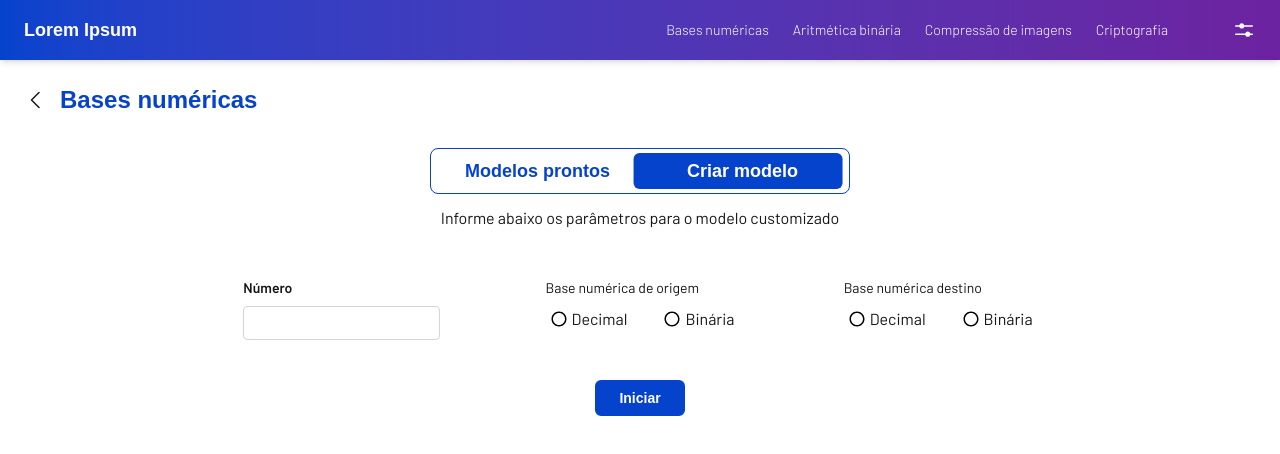
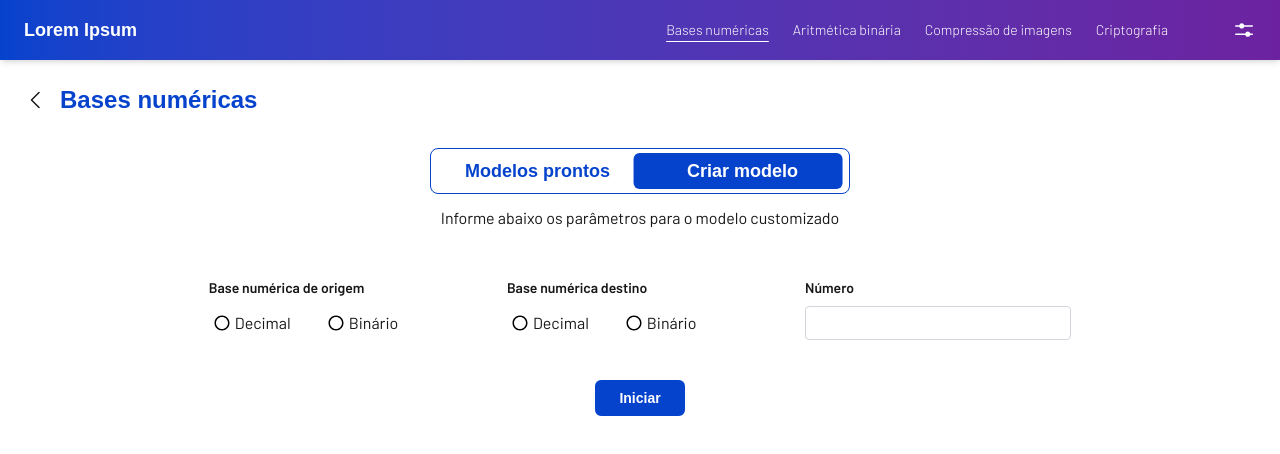
Before and after one commit to beatrizqs/tcc, a Next.js app in the folder projeto-tcc/: page /bases-numericas/parametros in a window 1280 px wide. Both pictures are taken after a click on the button "Criar modelo". Shown: the top 454 px of the page. Built offline with nearby package versions, Linux system fonts and the light colour scheme; a web font is replaced by a local one.

Commit message:
Validação de erros na tela de parâmetros

```diff
--- a/projeto-tcc/app/bases-numericas/funcionamento/binario-decimal/page.tsx
+++ b/projeto-tcc/app/bases-numericas/funcionamento/binario-decimal/page.tsx
@@ -0,0 +1,5 @@
+"use client";
+
+export default function BinarioDecimal() {
+  return <div></div>;
+}
--- a/projeto-tcc/app/bases-numericas/funcionamento/decimal-binario/page.tsx
+++ b/projeto-tcc/app/bases-numericas/funcionamento/decimal-binario/page.tsx
@@ -0,0 +1,5 @@
+"use client";
+
+export default function DecimalBinario() {
+  return <div></div>;
+}
--- a/projeto-tcc/app/bases-numericas/parametros/page.tsx
+++ b/projeto-tcc/app/bases-numericas/parametros/page.tsx
@@ -1,46 +1,104 @@
 "use client";
 
-import ParamsPage, { Field } from "@/components/ParamsPage";
+import ParamsPage, { Field, Mode, ValidationResult } from "@/components/ParamsPage";
 import { TableRow } from "@/components/Table";
 import { model } from "@/lib/models/bases-numericas";
+import { BASE_LABELS, BASES, isBinary } from "@/utils/bases";
+import { useRouter } from "next/navigation";
 import { useState } from "react";
 
 export default function BasesNumericas() {
-  const [values, setValues] = useState<Record<string, number | string>>({});
-  const [selectedModel, setSelectedModel] = useState<TableRow>();
+  const router = useRouter();
 
-  function handleChange(name: string, value: number | string) {
+  const [values, setValues] = useState<Record<string, number | string>>({}); // Valores customizados
+  const [selectedModel, setSelectedModel] = useState<TableRow>(); // Modelo pré-definido
+
+  const [mode, setMode] = useState<Mode>("preset");
+
+  const onSave = () => {
+    const source = mode === "preset" ? selectedModel : values;
+
+    if (!source) return;
+
+    const { numero, baseOrigem, baseDestino } = source;
+
+    if (baseOrigem === BASES.DECIMAL && baseDestino === BASES.BINARY) {
+      router.push(
+        `/bases-numericas/funcionamento/decimal-binario?numero=${numero}`
+      );
+    } else if (baseOrigem === BASES.BINARY && baseDestino === BASES.DECIMAL) {
+      router.push(
+        `/bases-numericas/funcionamento/binario-decimal?numero=${numero}`
+      );
+    }
+  };
+
+  const handleChange = (name: string, value: number | string) => {
     setValues((prev) => ({
       ...prev,
       [name]: value,
     }));
+  };
+
+  function validateFields(): ValidationResult {
+    const errors: Record<string, string> = {};
+
+    if (mode === "preset") {
+      if (!selectedModel) {
+        errors.model = "Selecione um modelo";
+      }
+    } else {
+      // Não permite campos vazios
+      for (const field of fields) {
+        if (!values[field.name]) {
+          errors[field.name] = "Campo obrigatório";
+        }
+      }
+
+      // Não permite selecionar mesma base para origem e destino
+      if (values.baseOrigem && values.baseDestino && values.baseOrigem === values.baseDestino) {
+        errors.baseDestino = "Base destino deve ser diferente da base de origem"
+      }
+
+      if (values.baseOrigem && values.baseOrigem === BASES.BINARY) {
+        // Valida dígitos para número binário
+        if (!isBinary(values.numero.toString())) {
+          errors.numero = "Valor deve ser compatível com a base de origem selecionada"
+        }
+      }
+    }
+
+    return {
+      isValid: Object.keys(errors).length === 0,
+      errors,
+    };
   }
 
   const options = [
     {
-      label: "Decimal",
-      value: "decimal",
+      label: BASE_LABELS[BASES.DECIMAL],
+      value: BASES.DECIMAL,
     },
     {
-      label: "Binária",
-      value: "binaria",
+      label: BASE_LABELS[BASES.BINARY],
+      value: BASES.BINARY,
     },
   ];
 
   const fields: Field[] = [
-    { type: "number", name: "numero", label: "Número" },
     {
       type: "radio",
-      name: "base-origem",
+      name: "baseOrigem",
       label: "Base numérica de origem",
       options: options,
     },
     {
       type: "radio",
-      name: "base-destino",
+      name: "baseDestino",
       label: "Base numérica destino",
       options: options,
     },
+    { type: "input", name: "numero", label: "Número" },
   ];
 
   const table = {
@@ -71,6 +129,10 @@ export default function BasesNumericas() {
         onChange={handleChange}
         selectedModel={selectedModel}
         onSelectModel={setSelectedModel}
+        onSave={onSave}
+        mode={mode}
+        onModeChange={setMode}
+        validateFields={validateFields}
       />
     </div>
   );
--- a/projeto-tcc/components/Input.tsx
+++ b/projeto-tcc/components/Input.tsx
@@ -1,31 +1,32 @@
 type InputProps = {
   value: string;
   label: string;
-  type: "number" | "text";
   onChange: (value: string) => void;
-  allow?: RegExp;
-};
+  error?: string;
+} & Omit<React.InputHTMLAttributes<HTMLInputElement>, "onChange" | "value">;
 
 export default function Input({
   value,
   onChange,
-  allow,
   label,
-  type = "text",
+  error,
   ...props
-}: InputProps & React.InputHTMLAttributes<HTMLInputElement>) {
-  function handleChange(e: React.ChangeEvent<HTMLInputElement>) {
-    const next = e.target.value;
-
-    if (allow && !allow.test(next)) return;
-
-    onChange(next);
-  }
+}: InputProps) {
 
   return (
-    <div className="flex flex-col gap-2">
-      <p className="font-common text-sm font-semibold">{label}</p>
-      <input {...props} value={value} onChange={handleChange} type={type} className="border border-gray-300 rounded-sm py-1 px-1.5 font-common"/>
+    <div className="flex flex-col w-full">
+      <p className="font-common text-sm font-semibold mb-2">{label}</p>
+      <input
+        {...props}
+        value={value}
+        onChange={(e) => {onChange(e.target.value)}}
+        className={`border ${
+          error ? "border-red-500 border-2" : "border-gray-300"
+        } rounded-sm py-1 px-1.5 font-common`}
+      />
+      {error && (
+        <p className="text-red-500 font-common text-xs mt-1 break-words w-full">{error}</p>
+      )}
     </div>
   );
 }
--- a/projeto-tcc/components/ParamsPage.tsx
+++ b/projeto-tcc/components/ParamsPage.tsx
@@ -1,36 +1,36 @@
 /* eslint-disable @typescript-eslint/no-explicit-any */
-import { useState } from "react";
 import SidePageTitle from "./SidePageTitle";
 import Tabs from "./Tabs";
 import Table, { TableRow } from "./Table";
 import Input from "./Input";
-import RadioComponent from "./RadioGroup";
+import RadioComponent, { Options } from "./RadioGroup";
 import Button from "./Button";
+import { BASES, binaryRegex, decimalRegex } from "@/utils/bases";
+import { useState } from "react";
+
+export type Mode = "preset" | "custom";
 
 export type Field =
   | {
-      type: "text" | "number";
+      type: "input";
       name: string;
       label: string;
       placeholder?: string;
       className?: string;
+      allow?: RegExp;
     }
   | {
       type: "radio";
       name: string;
       label: string;
-      options: { label: string; value: string }[];
+      options: { label: string; value: string | number }[];
       className?: string;
     }
   | {
       type: "imageRadio";
       name: string;
       label: string;
-      options: {
-        label: string;
-        value: string;
-        image: React.ReactNode;
-      }[];
+      options: Options[];
       className?: string;
     };
 
@@ -39,14 +39,23 @@ type TableProps = {
   data: TableRow[];
 };
 
+export type ValidationResult = {
+  isValid: boolean;
+  errors: Record<string, string>;
+};
+
 type ParamsPageProps = {
   fields: Field[];
+  validateFields: () => ValidationResult;
   title: string;
   table: TableProps;
   values: Record<string, any>;
   onChange: (name: string, value: any) => void;
   selectedModel?: TableRow;
   onSelectModel?: (model: TableRow) => void;
+  onSave: () => void;
+  mode: Mode;
+  onModeChange: (mode: Mode) => void;
 };
 
 export default function ParamsPage({
@@ -57,23 +66,30 @@ export default function ParamsPage({
   onChange,
   selectedModel,
   onSelectModel,
+  onSave,
+  mode,
+  onModeChange,
+  validateFields,
 }: ParamsPageProps) {
-  const [activeTab, setActiveTab] = useState(0);
+  const [errors, setErrors] = useState<Record<string, string>>({});
+  console.log(values, selectedModel)
 
   return (
     <div className="flex flex-col w-full gap-3">
       <SidePageTitle title={title} />
       <div className="flex w-full justify-center">
-        <Tabs onChange={setActiveTab} />
+        <Tabs
+          onChange={(index) => onModeChange(index === 0 ? "preset" : "custom")}
+        />
       </div>
       <p className="text-center font-common">
-        {activeTab === 0
+        {mode === "preset"
           ? "Selecione um dos exemplos abaixo para visualizar seu funcionamento"
           : "Informe abaixo os parâmetros para o modelo customizado"}
       </p>
 
       <div className="flex flex-col mt-4">
-        {activeTab === 0 ? (
+        {mode === "preset" ? (
           <Table
             headers={table.headers}
             data={table.data}
@@ -81,46 +97,56 @@ export default function ParamsPage({
             onSelect={(item) => onSelectModel?.(item)}
           />
         ) : (
-          <div className="grid grid-cols-3 justify-items-center gap-8 w-[70%] place-self-center my-5">
+          <div className="grid grid-cols-3 gap-8 w-[70%] place-self-center my-5">
             {fields.map((field) => {
               const value = values[field.name] ?? "";
 
               switch (field.type) {
-                case "text":
-                case "number":
+                case "input":
+                  let allow: RegExp;
+
+                  if (field.name === "numero") {
+                    allow = decimalRegex;
+                  }
+
                   return (
                     <Input
                       key={field.name}
                       label={field.label}
-                      type={field.type}
                       value={value}
-                      placeholder={field.placeholder}
-                      onChange={(value) => onChange(field.name, value)}
+                      onChange={(value) => {
+                        if (!allow || allow.test(value)) {
+                          onChange(field.name, value);
+                        }
+                      }}
+                      error={errors[field.name]}
                     />
                   );
 
                 case "radio":
                   return (
-                    <div key={field.name} className="flex flex-col gap-2">
-                      <p className="font-common text-sm">{field.label}</p>
+                    <div key={field.name} className="flex flex-col gap-3 w-full min-w-0">
+                      <p className="font-common text-sm font-semibold">{field.label}</p>
                       <RadioComponent
                         type="text"
                         value={value}
                         options={field.options}
                         onChange={(value) => onChange(field.name, value)}
+                        error={errors[field.name]}
                       />
                     </div>
                   );
 
                 case "imageRadio":
                   return (
-                    <div key={field.name} className="flex flex-col gap-2">
-                      <p className="font-common text-sm">{field.label}</p>
+                    <div key={field.name} className="flex flex-col gap-3 w-full min-w-0">
+                      <p className="font-common text-sm font-semibold">{field.label}</p>
                       <RadioComponent
                         type="image"
                         value={value}
                         options={field.options}
                         onChange={(value) => onChange(field.name, value)}
+                        error={errors[field.name]}
                       />
                     </div>
                   );
@@ -130,8 +156,15 @@ export default function ParamsPage({
         )}
         <div className="place-self-center mt-5">
           <Button
-            text={activeTab === 0 ? "Selecionar" : "Iniciar"}
-            onClick={() => {}}
+            text={mode === "preset" ? "Selecionar" : "Iniciar"}
+            onClick={() => {
+              const validation = validateFields();
+              if (validation.isValid) {
+                onSave();
+              } else {
+                setErrors(validation.errors);
+              }
+            }}
           />
         </div>
       </div>
--- a/projeto-tcc/components/RadioGroup.tsx
+++ b/projeto-tcc/components/RadioGroup.tsx
@@ -1,7 +1,7 @@
 import { FormControl, Radio, RadioGroup } from "@mui/material";
 
 export type Options = {
-  value: string;
+  value: string | number;
   label: string;
   image?: React.ReactNode;
 };
@@ -11,14 +11,16 @@ export default function RadioComponent({
   value,
   onChange,
   options,
+  error,
 }: {
   type: "text" | "image";
-  value: string;
-  onChange: (value: string) => void;
+  value: string | number;
+  onChange: (value: string | number) => void;
   options: Options[];
+  error?: string;
 }) {
   return (
-    <FormControl>
+    <FormControl className="w-full min-w-0">
       <RadioGroup
         row
         value={value}
@@ -27,6 +29,7 @@ export default function RadioComponent({
       >
         {options.map((option) => {
           const selected = value === option.value;
+          console.log(typeof value, typeof option.value);
 
           return (
             <div
@@ -73,6 +76,9 @@ export default function RadioComponent({
           );
         })}
       </RadioGroup>
+      {error && (
+        <p className="text-red-500 font-common text-xs mt-1 break-words w-full min-w-0">{error}</p>
+      )}
     </FormControl>
   );
 }
--- a/projeto-tcc/lib/models/bases-numericas.ts
+++ b/projeto-tcc/lib/models/bases-numericas.ts
@@ -1,51 +1,46 @@
-export type BasesNumericas = {
-  id: string,
-  numero: string;
-  baseOrigem: string;
-  baseDestino: string;
-};
+import { BASES } from "@/utils/bases";
 
-export const model: BasesNumericas[] = [
+export const model = [
   {
     id: "44-decimal-binario",
     numero: "44",
-    baseOrigem: "Decimal",
-    baseDestino: "Binária",
+    baseOrigem: BASES.DECIMAL,
+    baseDestino: BASES.BINARY,
   },
   {
     id: "243-decimal-binario",
     numero: "243",
-    baseOrigem: "Decimal",
-    baseDestino: "Binária",
+    baseOrigem: BASES.DECIMAL,
+    baseDestino: BASES.BINARY,
   },
   {
     id: "87-decimal-binario",
     numero: "87",
-    baseOrigem: "Binária",
-    baseDestino: "Decimal",
+    baseOrigem: BASES.BINARY,
+    baseDestino: BASES.DECIMAL,
   },
   {
     id: "101001001-binario-decimal",
     numero: "101001001",
-    baseOrigem: "Binária",
-    baseDestino: "Decimal",
+    baseOrigem: BASES.BINARY,
+    baseDestino: BASES.DECIMAL,
   },
   {
     id: "1000010110-binario-decimal",
     numero: "1000010110",
-    baseOrigem: "Binária",
-    baseDestino: "Decimal",
+    baseOrigem: BASES.BINARY,
+    baseDestino: BASES.DECIMAL,
   },
   {
     id: "1110010101-binario-decimal",
     numero: "1110010101",
-    baseOrigem: "Binária",
-    baseDestino: "Decimal",
+    baseOrigem: BASES.BINARY,
+    baseDestino: BASES.DECIMAL,
   },
   {
     id: "1101101101-binario-decimal",
     numero: "1101101101",
-    baseOrigem: "Binária",
-    baseDestino: "Decimal",
+    baseOrigem: BASES.BINARY,
+    baseDestino: BASES.DECIMAL,
   },
 ];
--- /dev/null
+++ b/projeto-tcc/utils/bases.ts
@@ -0,0 +1,18 @@
+export const decimalRegex = /^[0-9]*$/;
+export const binaryRegex = /^[01]*$/;
+
+export type Base = typeof BASES[keyof typeof BASES];
+
+export const BASES = {
+  BINARY: "2",
+  DECIMAL: "10",
+} as const;
+
+export const BASE_LABELS: Record<Base, string> = {
+  [BASES.BINARY]: "Binário",
+  [BASES.DECIMAL]: "Decimal",
+};
+
+export function isBinary(value: string) {
+  return binaryRegex.test(value);
+}
```
Also changed, not shown: projeto-tcc/components/Header.tsx (+4 -4 lines), projeto-tcc/components/bases-numericas/Result.tsx (added).
